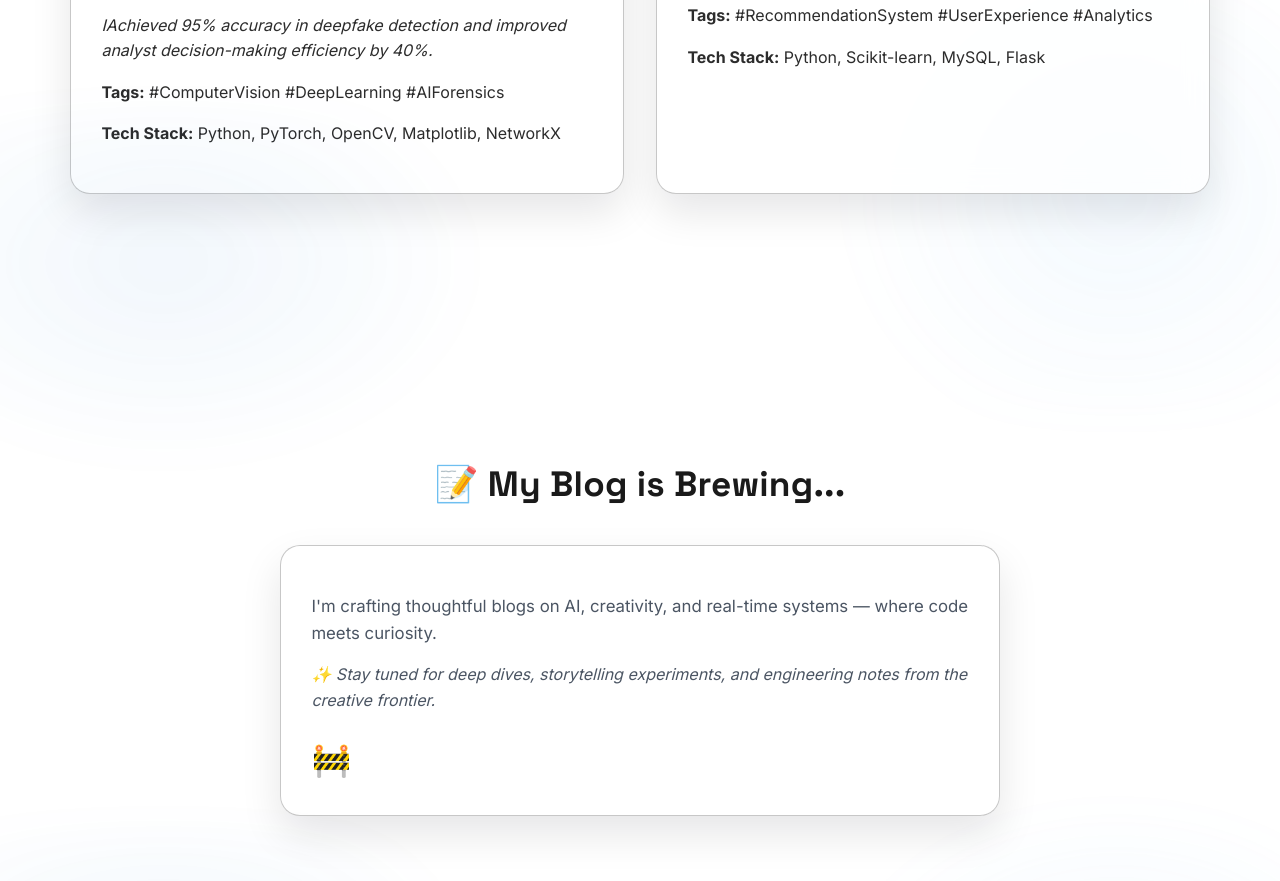
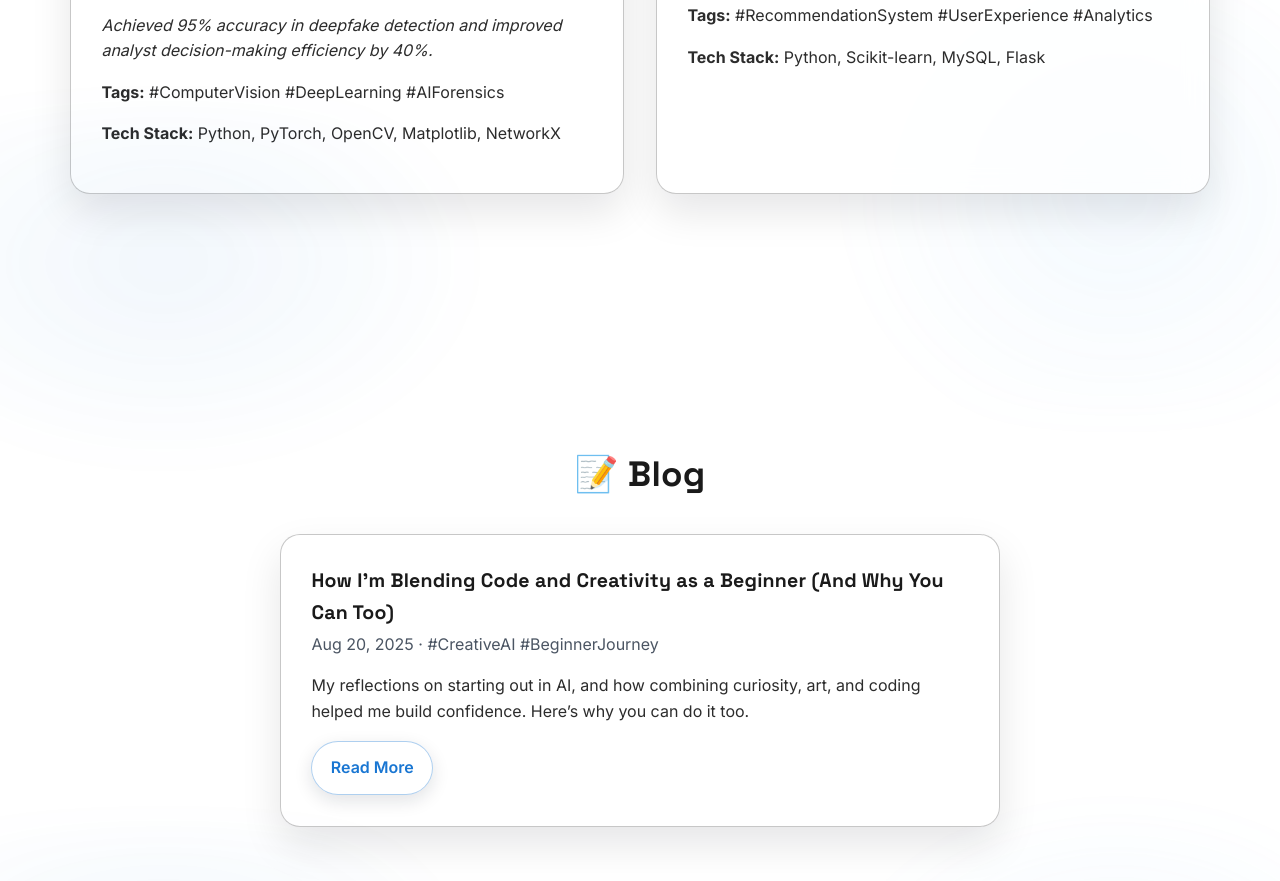
Before and after one commit to Malusree-2001/anagha-p.github.io, a plain HTML site: page index.html in a window 1280 px wide. Shown: the part 3948-4829 px from the top of the page. Drawn offline with Linux system fonts and the light colour scheme.

Commit message:
Update index.html

```diff
--- a/index.html
+++ b/index.html
@@ -495,7 +495,7 @@
             <h3 class="project-title">📚 DeepTrace: AI-Powered Deepfake Detection</h3>
             <p class="project-meta" style="color:var(--muted)"><em>Goal:</em> Detect AI-generated images (deepfakes) through forensic visual patterns.</p>
             <p>A graph-enhanced CNN pipeline in Python & PyTorch, leveraging image forensics + pattern analysis. Designed an interactive visual analytics dashboard (Matplotlib, NetworkX) for real-time detection insights.</p>
-            <p style="margin-top:.5rem;font-style:italic;">IAchieved 95% accuracy in deepfake detection and improved analyst decision-making efficiency by 40%.</p>
+            <p style="margin-top:.5rem;font-style:italic;">Achieved 95% accuracy in deepfake detection and improved analyst decision-making efficiency by 40%.</p>
             <p style="margin-top:.4rem;"><strong>Tags:</strong> #ComputerVision #DeepLearning #AIForensics</p>
             <p><strong>Tech Stack:</strong> Python, PyTorch, OpenCV, Matplotlib, NetworkX</p>
           </article>
@@ -512,16 +512,26 @@
     </section>
 
     <!-- BLOG -->
-    <section id="blog" class="reveal">
-      <div class="section-inner">
-        <h2 class="section-title">📝 My Blog is Brewing...</h2>
-        <div class="card" style="text-align:left; margin:0 auto; max-width:720px;">
-          <p style="font-size:1.05rem; color:var(--muted); margin-bottom:1rem;">I'm crafting thoughtful blogs on AI, creativity, and real-time systems — where code meets curiosity.</p>
-          <p style="font-style:italic; color:var(--muted);">✨ Stay tuned for deep dives, storytelling experiments, and engineering notes from the creative frontier.</p>
-          <div style="margin-top:1.25rem;"><span class="status" style="font-size:2rem; display:inline-block;">🚧</span></div>
-        </div>
-      </div>
-    </section>
+   <section id="blog" class="reveal">
+  <div class="section-inner">
+    <h2 class="section-title">📝 Blog</h2>
+    <div class="cards">
+      <article class="card" style="text-align:left; max-width:720px;">
+        <h3 style="margin:0 0 .25rem;">
+          How I’m Blending Code and Creativity as a Beginner (And Why You Can Too)
+        </h3>
+        <p style="color:var(--muted); margin:.25rem 0 .75rem;">
+          Aug 20, 2025 · #CreativeAI #BeginnerJourney
+        </p>
+        <p>
+          My reflections on starting out in AI, and how combining curiosity, art, and coding
+          helped me build confidence. Here’s why you can do it too.
+        </p>
+        <a class="btn outline" href="https://medium.com/@anaghapradeep404/how-im-blending-code-and-creativity-as-a-beginner-and-why-you-can-too-c48fa0fb12f4">Read More</a>
+      </article>
+    </div>
+  </div>
+</section>
 
     <!-- CONTACT -->
     <section id="contact" class="reveal">
```
